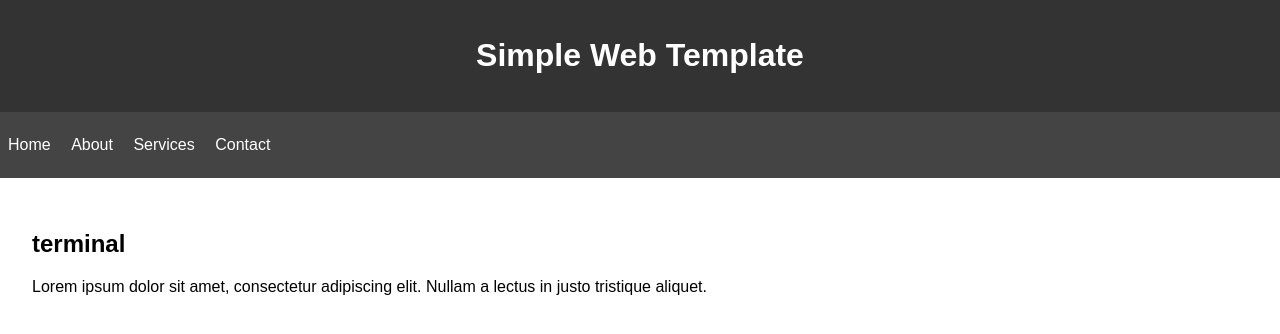
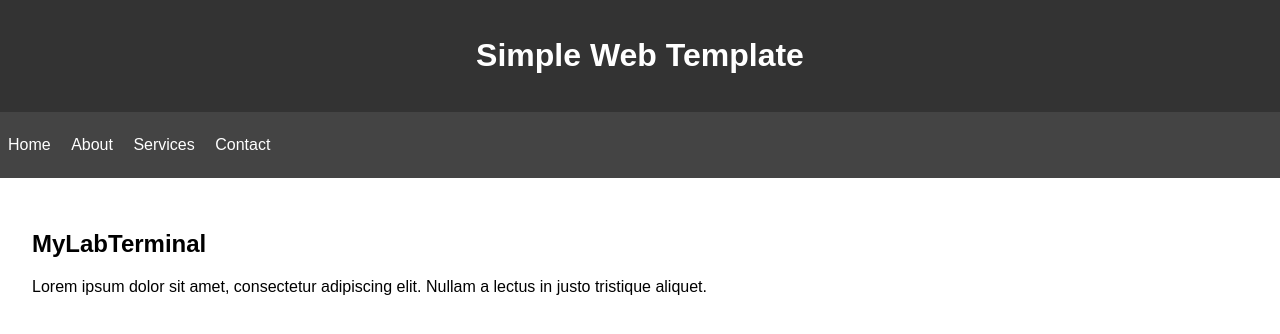
Before and after one commit to aleeshahayat/terminal, a PHP site: page / in a window 1280 px wide. Shown: the top 334 px of the page. Run offline with PHP 8.4, Linux system fonts and the light colour scheme.

Commit message:
Update index.php

```diff
--- a/index.php
+++ b/index.php
@@ -60,7 +60,7 @@
 </nav>
 
 <main>
-  <h2> terminal</h2>
+  <h2> MyLabTerminal </h2>
   <p>Lorem ipsum dolor sit amet, consectetur adipiscing elit. Nullam a lectus in justo tristique aliquet.</p>
 </main>
 
```
